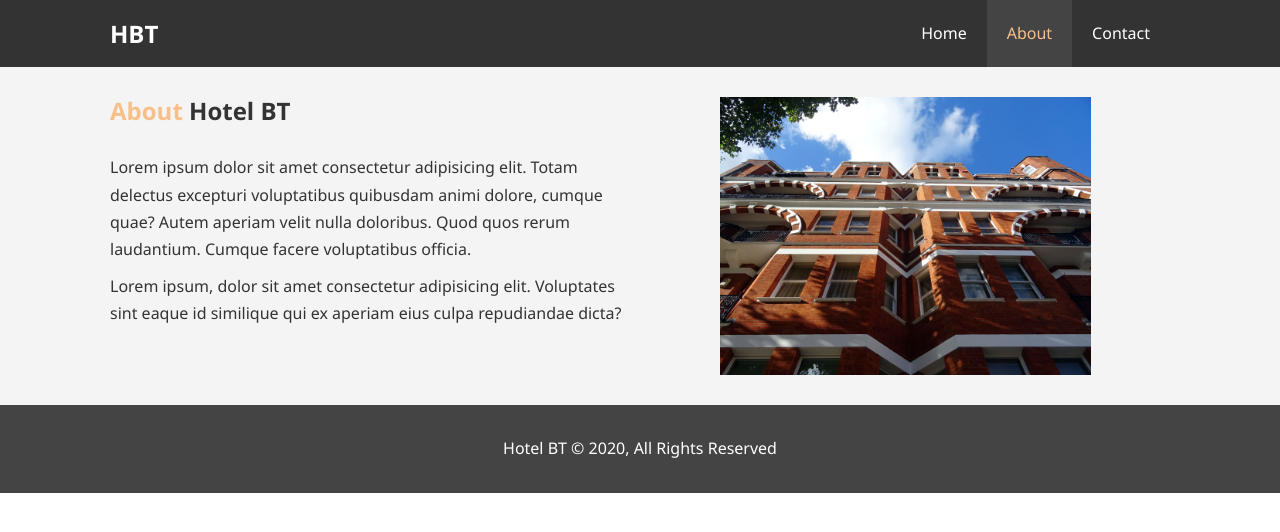
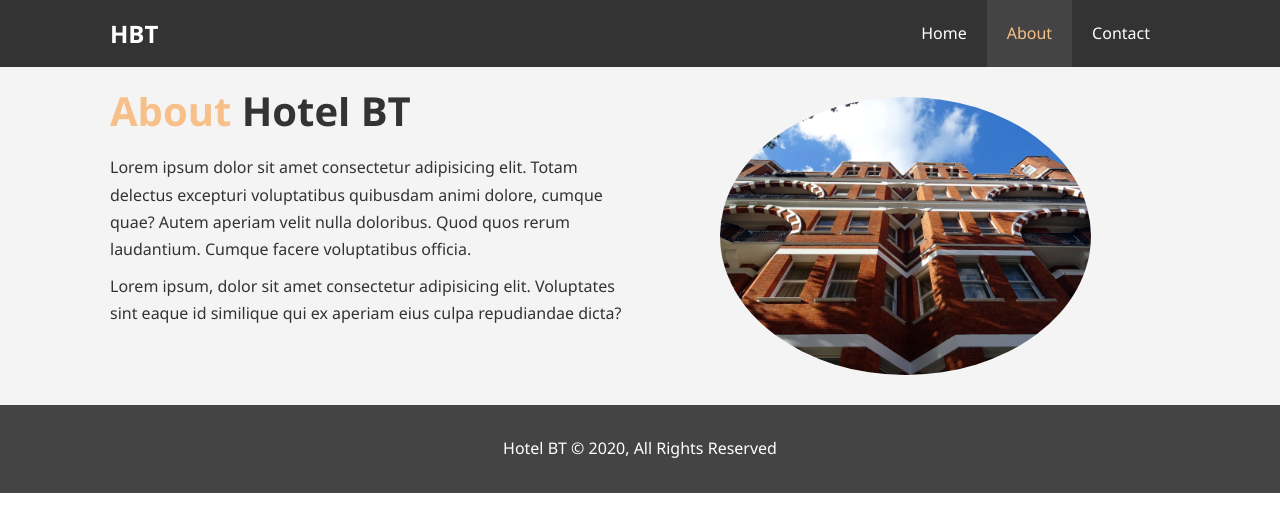
Before and after one commit to dvru/html-css-sandbox, a plain HTML site: page hotel_website/about.html in a window 1280 px wide. Drawn offline with Linux system fonts and the light colour scheme.

Commit message:
added about me css

```diff
--- a/hotel_website/about.html
+++ b/hotel_website/about.html
@@ -26,7 +26,7 @@
     <section id="about-info" class="bg-light py-3">
         <div class="container">
             <div class="info-left">
-                <h1><span class="text-primary">About</span> Hotel BT</h1>
+                <h1 class="l-heading"><span class="text-primary">About</span> Hotel BT</h1>
                 <p>Lorem ipsum dolor sit amet consectetur adipisicing elit. Totam delectus excepturi voluptatibus quibusdam animi dolore, cumque quae? Autem aperiam velit nulla doloribus. Quod quos rerum laudantium. Cumque facere voluptatibus officia.</p>
                 <p>Lorem ipsum, dolor sit amet consectetur adipisicing elit. Voluptates sint eaque id similique qui ex aperiam eius culpa repudiandae dicta?</p>
             </div>
--- a/hotel_website/css/style.css
+++ b/hotel_website/css/style.css
@@ -82,6 +82,11 @@ p {
 .clr {
     clear: both;
 }
+
+.l-heading {
+    font-size: 40px;
+}
+
 
 /* Padding */
 .py-1 {padding: 10px 0;}
@@ -201,6 +206,7 @@ p {
     display: block;
     margin: auto;
     width: 70%;
+    border-radius: 80%;
 }
 
 #about-info .info-left {
```
